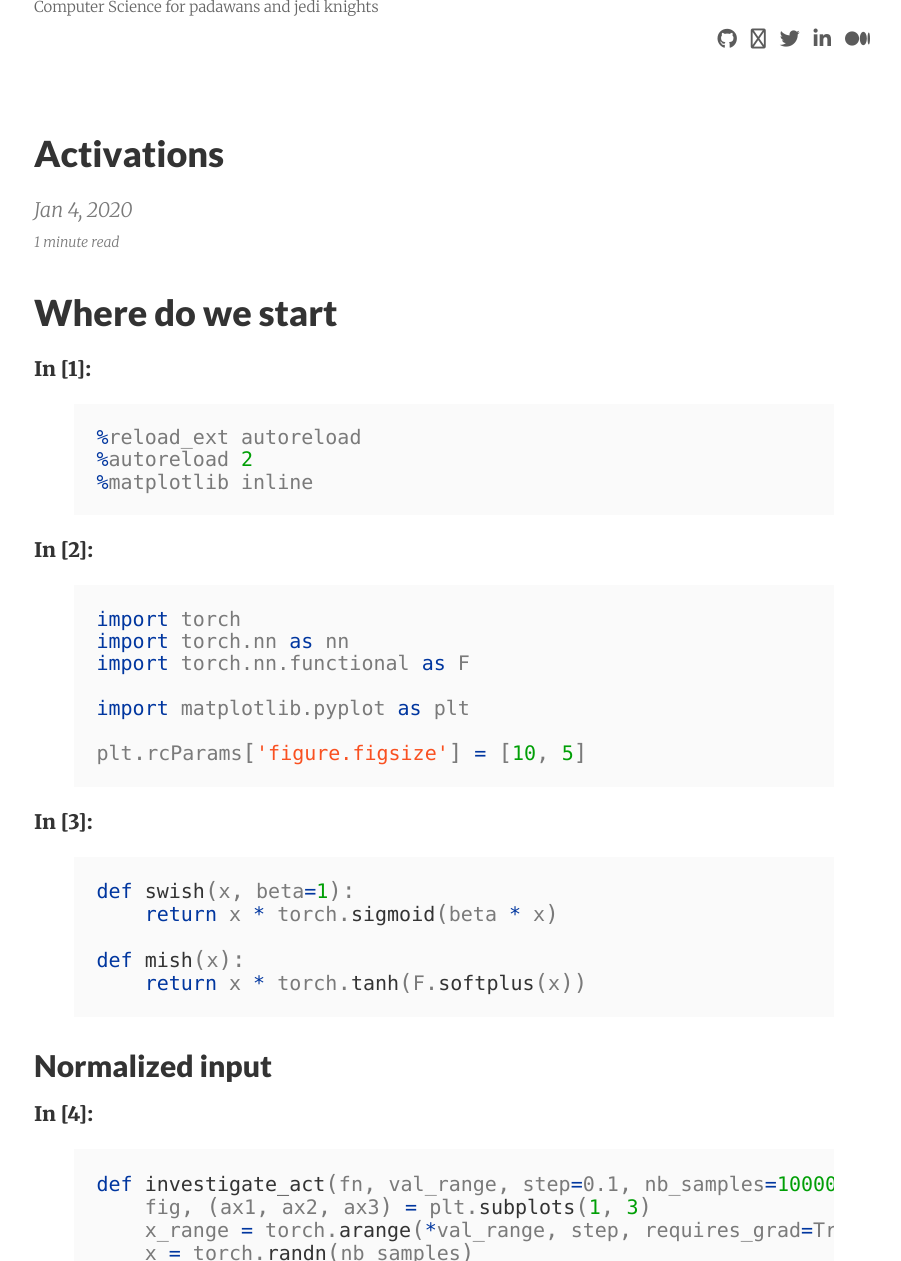
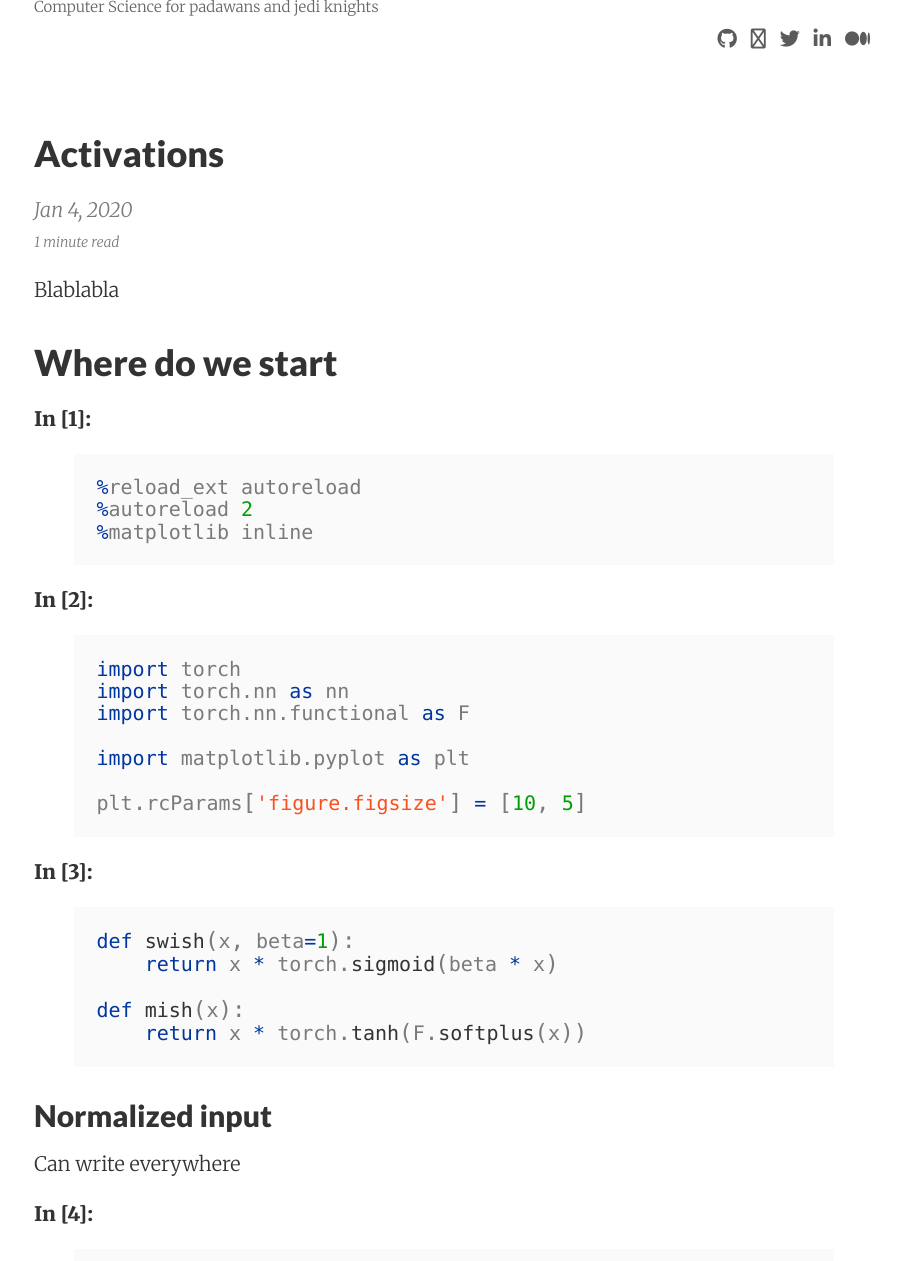
Before and after one commit to frgfm/frgfm.github.io, a Jekyll site: the page built from _posts/2020-01-04-activations.md, in a window 1280 px wide and 1400 px high, cut to the strip 139-1400 px from the top of the window. Shown: the whole strip, without its empty margins (186-1087 px from the left). Built offline with Jekyll 4.4.1, drawn with Linux system fonts in a browser that asks for light colours; nearby versions of some CDN libraries; comment, search, counter and statistics services are not loaded; some of the changed lines change nothing that is shown.

Commit message:
feat: Updated post

```diff
--- a/_posts/2020-01-04-activations.md
+++ b/_posts/2020-01-04-activations.md
@@ -5,6 +5,9 @@ tags:
     - python
     - notebook
 ---
+
+
+Blablabla
 # Where do we start
 
 **In [1]:**
@@ -38,6 +41,7 @@ def mish(x):
 {% endhighlight %}
 
 ## Normalized input
+Can write everywhere
 
 **In [4]:**
 
@@ -86,44 +90,44 @@ for n, fn in act_fns:
 {% endhighlight %}
 
 
-![png]({{ BASE_PATH }}/images/activations_7_0.png)
+![png](/assets/images/2020-01-04-activations/activations_7_0.png)
 
 
 
-![png]({{ BASE_PATH }}/images/activations_7_1.png)
+![png](/assets/images/2020-01-04-activations/activations_7_1.png)
 
 
 
-![png]({{ BASE_PATH }}/images/activations_7_2.png)
+![png](/assets/images/2020-01-04-activations/activations_7_2.png)
 
 
 
-![png]({{ BASE_PATH }}/images/activations_7_3.png)
+![png](/assets/images/2020-01-04-activations/activations_7_3.png)
 
 
 
-![png]({{ BASE_PATH }}/images/activations_7_4.png)
+![png](/assets/images/2020-01-04-activations/activations_7_4.png)
 
 
 
-![png]({{ BASE_PATH }}/images/activations_7_5.png)
+![png](/assets/images/2020-01-04-activations/activations_7_5.png)
 
 
 
-![png]({{ BASE_PATH }}/images/activations_7_6.png)
+![png](/assets/images/2020-01-04-activations/activations_7_6.png)
 
 
 
-![png]({{ BASE_PATH }}/images/activations_7_7.png)
+![png](/assets/images/2020-01-04-activations/activations_7_7.png)
 
 
 
-![png]({{ BASE_PATH }}/images/activations_7_8.png)
+![png](/assets/images/2020-01-04-activations/activations_7_8.png)
 
 
 
-![png]({{ BASE_PATH }}/images/activations_7_9.png)
+![png](/assets/images/2020-01-04-activations/activations_7_9.png)
 
 
 
-![png]({{ BASE_PATH }}/images/activations_7_10.png)
+![png](/assets/images/2020-01-04-activations/activations_7_10.png)
```
Also changed, not shown: assets/images/2020-01-04-activations/activations_7_0.png (renamed from _posts/images/activations_7_0.png), assets/images/2020-01-04-activations/activations_7_1.png (renamed from _posts/images/activations_7_1.png), assets/images/2020-01-04-activations/activations_7_10.png (renamed from _posts/images/activations_7_10.png), assets/images/2020-01-04-activations/activations_7_2.png (renamed from _posts/images/activations_7_2.png), assets/images/2020-01-04-activations/activations_7_3.png (renamed from _posts/images/activations_7_3.png), assets/images/2020-01-04-activations/activations_7_4.png (renamed from _posts/images/activations_7_4.png), assets/images/2020-01-04-activations/activations_7_5.png (renamed from _posts/images/activations_7_5.png), assets/images/2020-01-04-activations/activations_7_6.png (renamed from _posts/images/activations_7_6.png), assets/images/2020-01-04-activations/activations_7_7.png (renamed from _posts/images/activations_7_7.png), assets/images/2020-01-04-activations/activations_7_8.png (renamed from _posts/images/activations_7_8.png), assets/images/2020-01-04-activations/activations_7_9.png (renamed from _posts/images/activations_7_9.png).
